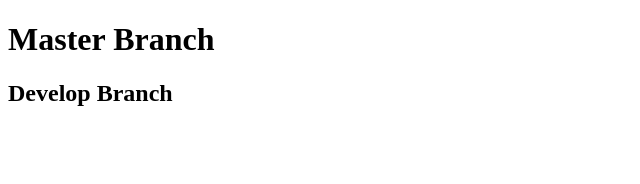
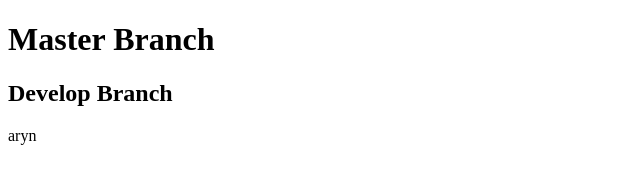
Before and after one commit to devdaulton2/teamGit, a plain HTML site: page index.html in a window 1280 px wide. Shown: the full height of the page, 0-640 px from the left. Drawn offline with Linux system fonts and the light colour scheme.

Commit message:
adding aryn branch

```diff
--- a/index.html
+++ b/index.html
@@ -9,5 +9,6 @@
 <body>
     <h1>Master Branch</h1>
     <h2>Develop Branch</h2>
+    <p>aryn</p>
 </body>
 </html>
```
